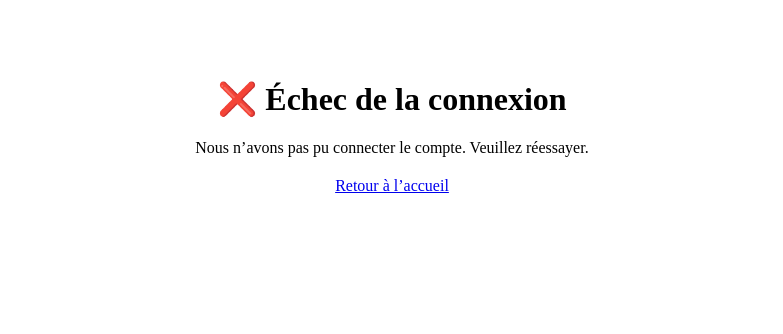
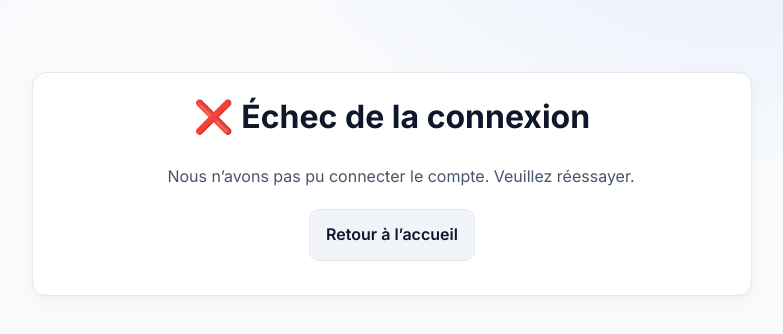
Before and after one commit to oumayma-hdm/Plateforme, a website: page public/failure.html in a window 1280 px wide. Shown: the whole page, without its empty margins (248-1031 px from the left). Drawn offline with Linux system fonts and the light colour scheme; the site is published under a folder, as on GitHub Pages, so addresses that start at the root find nothing.

Commit message:
Fix CSS not loading on Vercel: use relative stylesheet path and static routing

```diff
--- a/public/failure.html
+++ b/public/failure.html
@@ -10,7 +10,7 @@
       href="https://fonts.googleapis.com/css2?family=Inter:wght@400;500;600;700&display=swap"
       rel="stylesheet"
     />
-    <link rel="stylesheet" href="/styles.css" />
+    <link rel="stylesheet" href="styles.css" />
   </head>
   <body>
     <main class="container" style="padding: 72px 24px">
```
Also changed, not shown: public/index.html (+1 -1 lines), public/success.html (+1 -1 lines), vercel.json.
